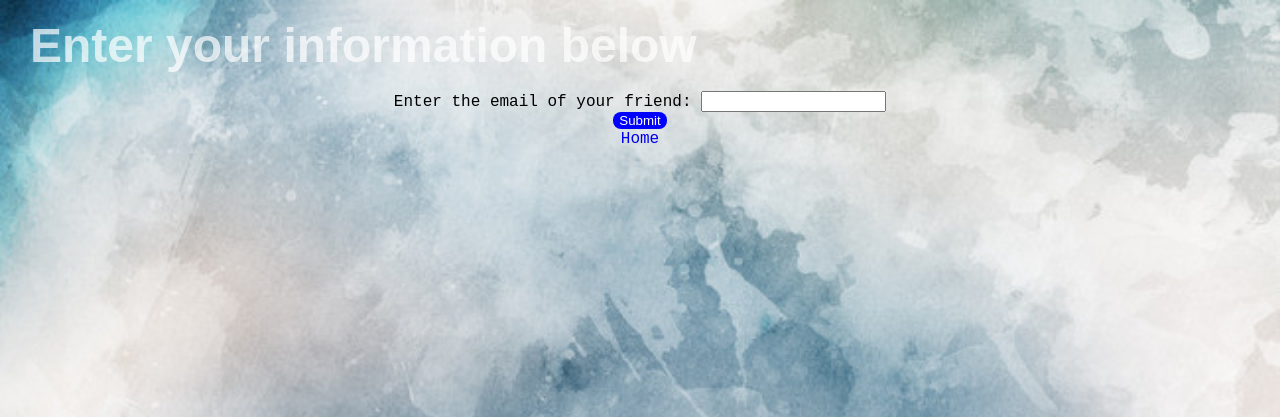
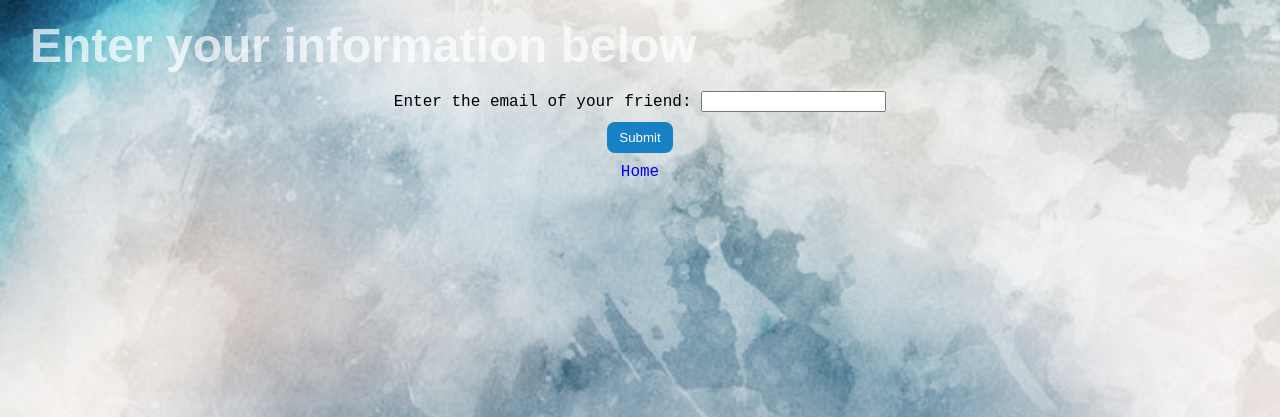
Before and after one commit to TengXu/text, a Flask app: page /addFriends in a window 1280 px wide. Shown: the top 417 px of the page. Run offline with Flask 2, Linux system fonts and the light colour scheme; the visitor is signed in with stand-in values (Sample User, id 1); data that the repository does not hold is empty.

Commit message:
Update Justext/static/styles.css

```diff
--- a/Justext/static/styles.css
+++ b/Justext/static/styles.css
@@ -49,10 +49,12 @@ a.profile:hover {
 }
 
 input[type="submit"]{
-	background-color: blue;
-	color: #fff;
-	border-radius: 8px;
-	border: none;
+    background-color: #1781C4;
+    color: #fff;
+    border-radius: 8px;
+    border: none;
+    margin: 10px;
+    padding: 8px 12px;
 }
 
 .block{
```
